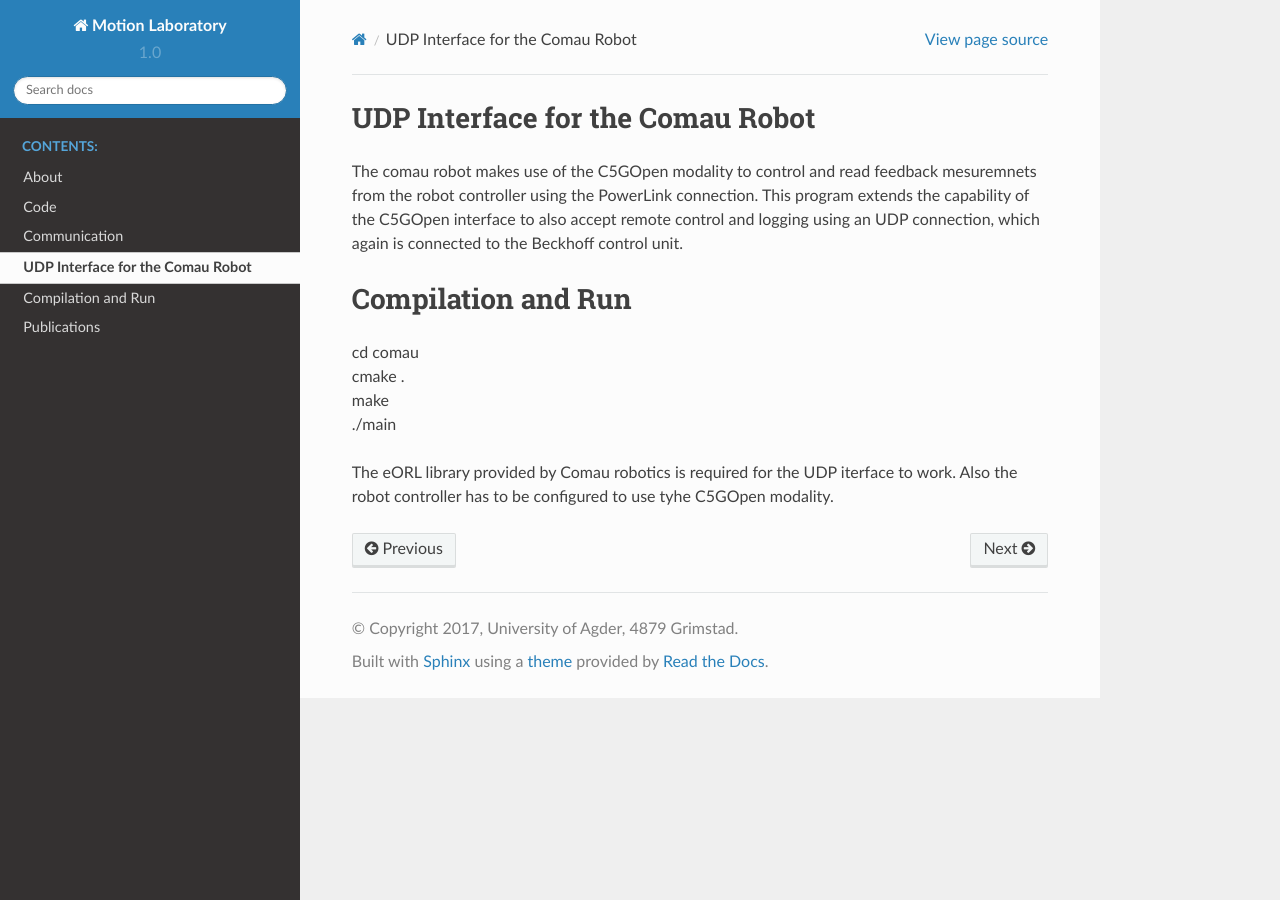
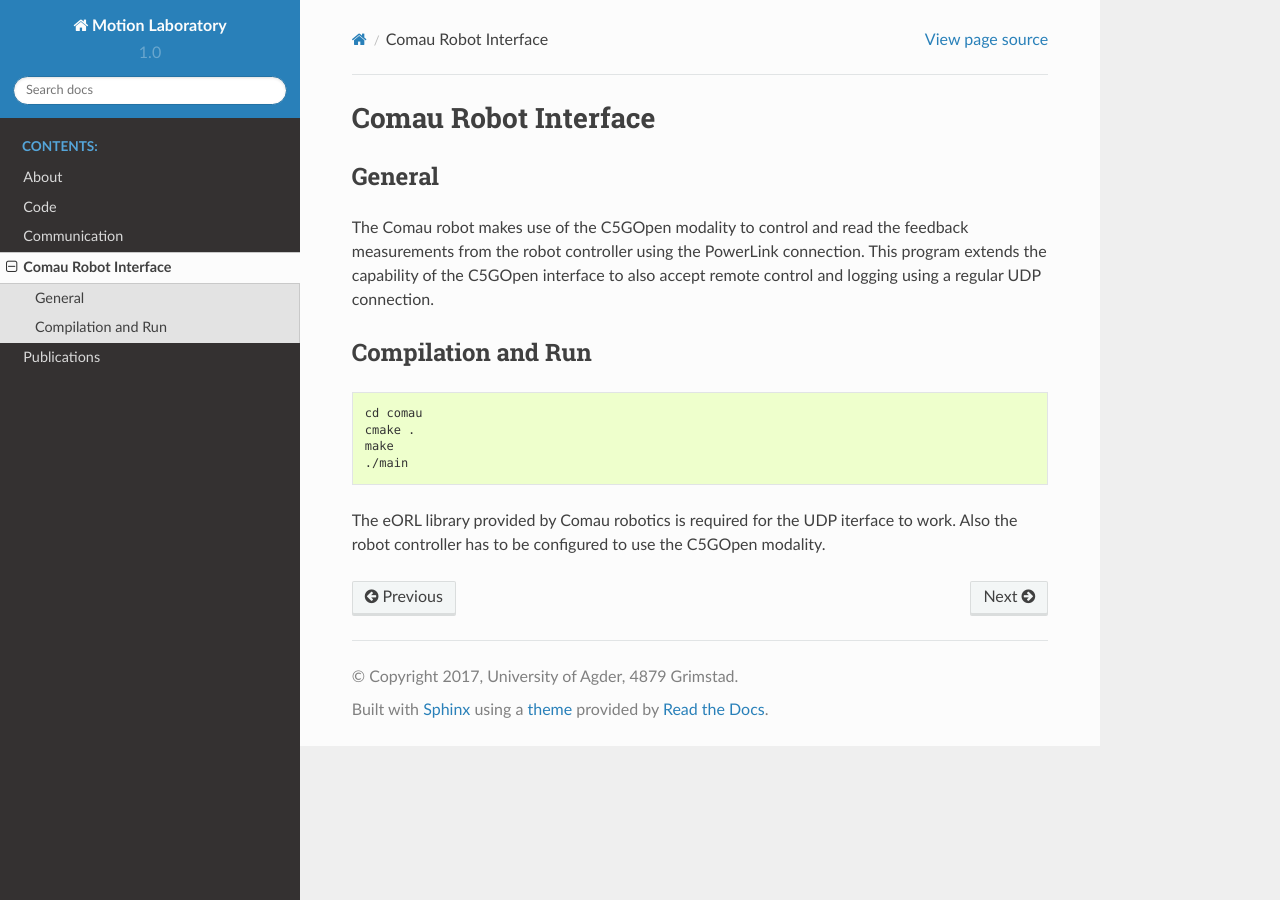
Before and after one commit to sondretordal/motion-lab, a Sphinx documentation site: the page built from docs/comau.rst, in a window 1280 px wide. Built offline with Sphinx 7.4.7 and the Read the Docs theme 2.0.0, drawn with Linux system fonts in a browser that asks for light colours; formulas are drawn with MathJax 3.

Commit message:
Fixed comau.rst

```diff
--- a/docs/comau.rst
+++ b/docs/comau.rst
@@ -1,17 +1,21 @@
-UDP Interface for the Comau Robot
-#################################
-The comau robot makes use of the C5GOpen modality to control and read feedback mesuremnets
+Comau Robot Interface
+#####################
+
+General
+-------
+The Comau robot makes use of the C5GOpen modality to control and read the feedback measurements
 from the robot controller using the PowerLink connection. This program extends the capability of the
-C5GOpen interface to also accept remote control and logging using an UDP connection, which again is
-connected to the Beckhoff control unit.
+C5GOpen interface to also accept remote control and logging using a regular UDP connection.
 
 Compilation and Run
-###################
+-------------------
 
-| cd comau
-| cmake .
-| make
-| ./main
+.. code-block:: console
+
+    cd comau
+    cmake .
+    make
+    ./main
 
 The eORL library provided by Comau robotics is required for the UDP iterface to work.
-Also the robot controller has to be configured to use tyhe C5GOpen modality.
+Also the robot controller has to be configured to use the C5GOpen modality.
```
